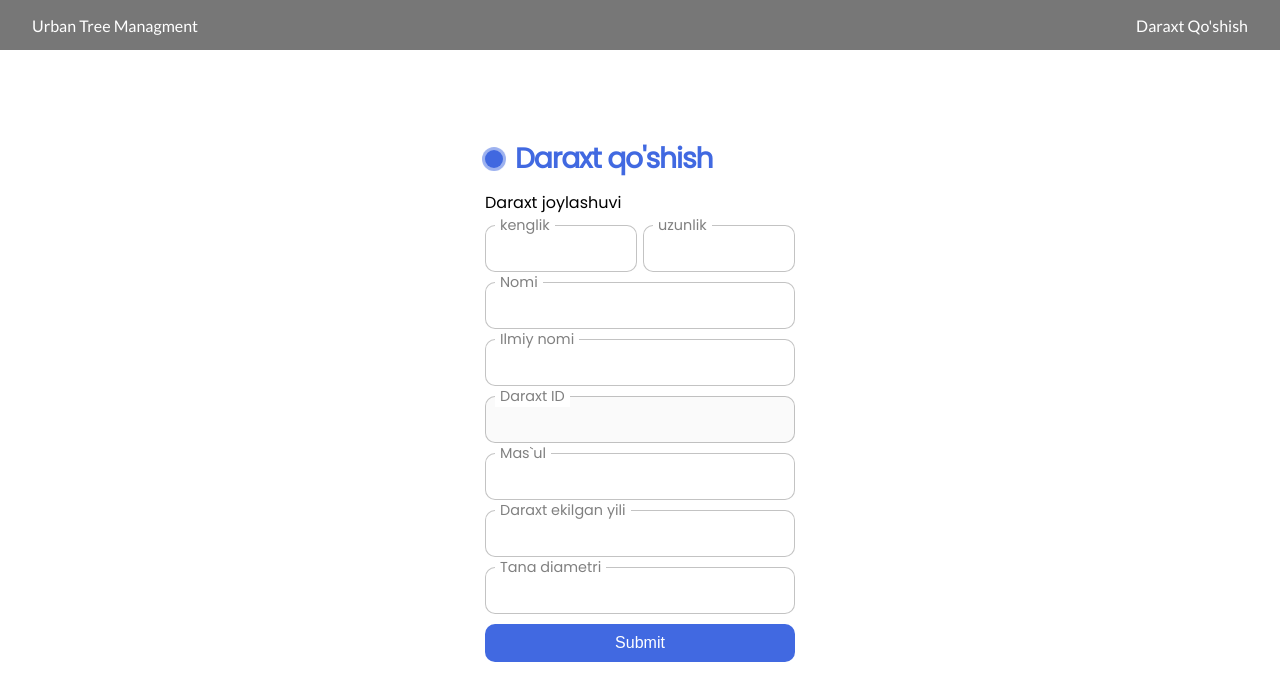
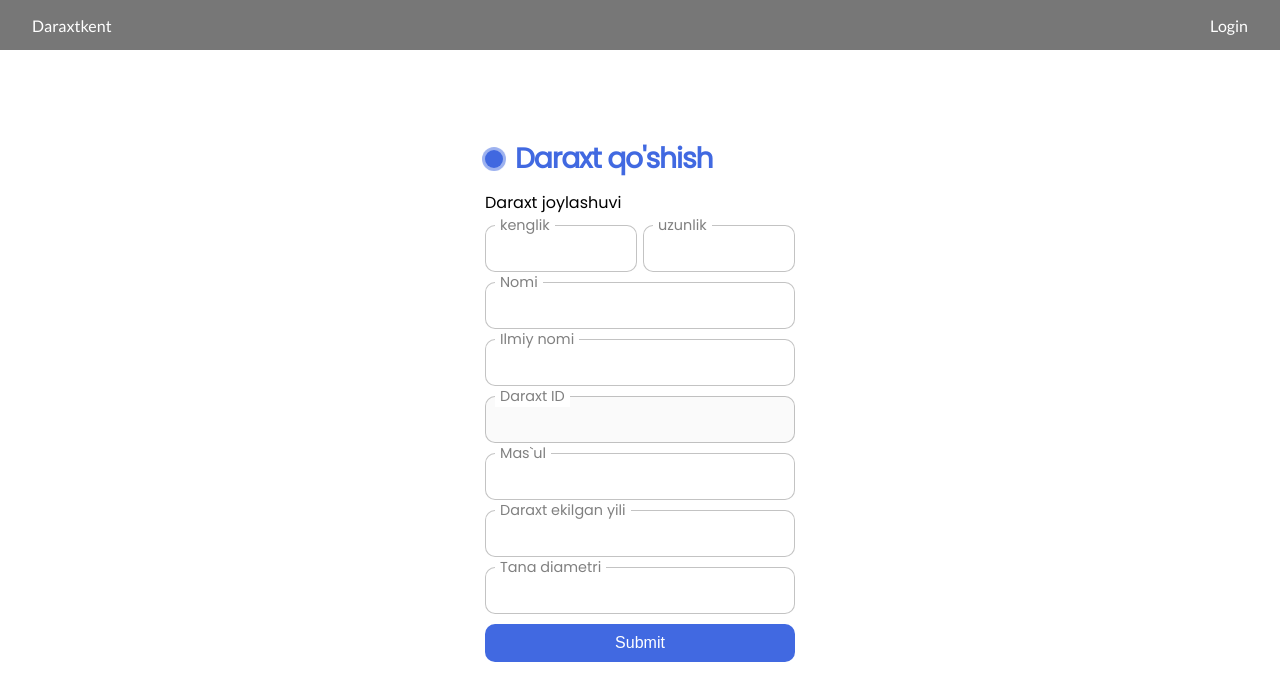
Before and after one commit to estoyse/daraxtkent, a React (Vite) app: page /admin in a window 1280 px wide. Shown: the top 700 px of the page. Built offline with nearby package versions, Linux system fonts and the light colour scheme; no server answers; the database is empty.

Commit message:
login issue fixed

```diff
--- a/src/Login.jsx
+++ b/src/Login.jsx
@@ -1,10 +1,12 @@
 import React, { useContext } from 'react';
 import { signInWithPopup, GoogleAuthProvider, getAuth } from 'firebase/auth';
 import { Navigate } from 'react-router-dom';
+import { useAuthState } from 'react-firebase-hooks/auth';
 
 const Login = () => {
   const provider = new GoogleAuthProvider();
   const auth = getAuth();
+  const [user] = useAuthState(auth);
 
   const handleClick = () => {
     signInWithPopup(auth, provider).catch(error => {
@@ -17,7 +19,7 @@ const Login = () => {
       <button className='btn' onClick={handleClick}>
         Continue With Google
       </button>
-      {auth && <Navigate to='/' />}
+      {user && <Navigate to='/' />}
     </div>
   );
 };
--- a/src/Navbar.jsx
+++ b/src/Navbar.jsx
@@ -1,15 +1,17 @@
-import React, { useContext } from 'react';
+import React from 'react';
 import { Link } from 'react-router-dom';
-import { Context } from './main';
 import { getAuth } from 'firebase/auth';
+import { useAuthState } from 'react-firebase-hooks/auth';
 
 const Navbar = () => {
   const auth = getAuth();
+  const [user] = useAuthState(auth);
+  console.log(user);
   return (
     <div className='navbar'>
-      <div className='logo'>Urban Tree Managment</div>
+      <div className='logo'>Daraxtkent</div>
       <div className='nav-links'>
-        {auth ? (
+        {user ? (
           <Link className='nav-link' to='/admin'>
             Daraxt Qo'shish
           </Link>
```
